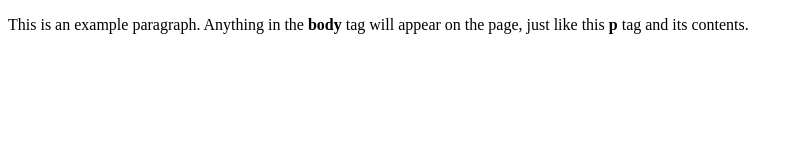
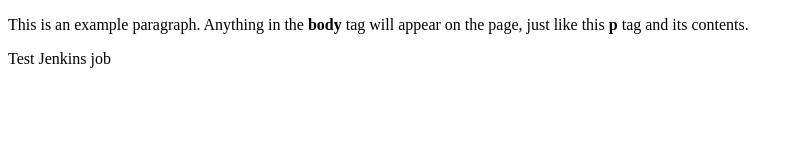
Before and after one commit to CarTerr/jenkins, a plain HTML site: page index.html in a window 1280 px wide. Shown: the whole page, without its empty margins (0-800 px from the left). Drawn offline with Linux system fonts and the light colour scheme.

Commit message:
Update index.html

```diff
--- a/index.html
+++ b/index.html
@@ -5,5 +5,6 @@
   </head>
   <body>
     <p>This is an example paragraph. Anything in the <strong>body</strong> tag will appear on the page, just like this <strong>p</strong> tag and its contents.</p>
+    <p>Test Jenkins job</p>
   </body>
 </html>
```
